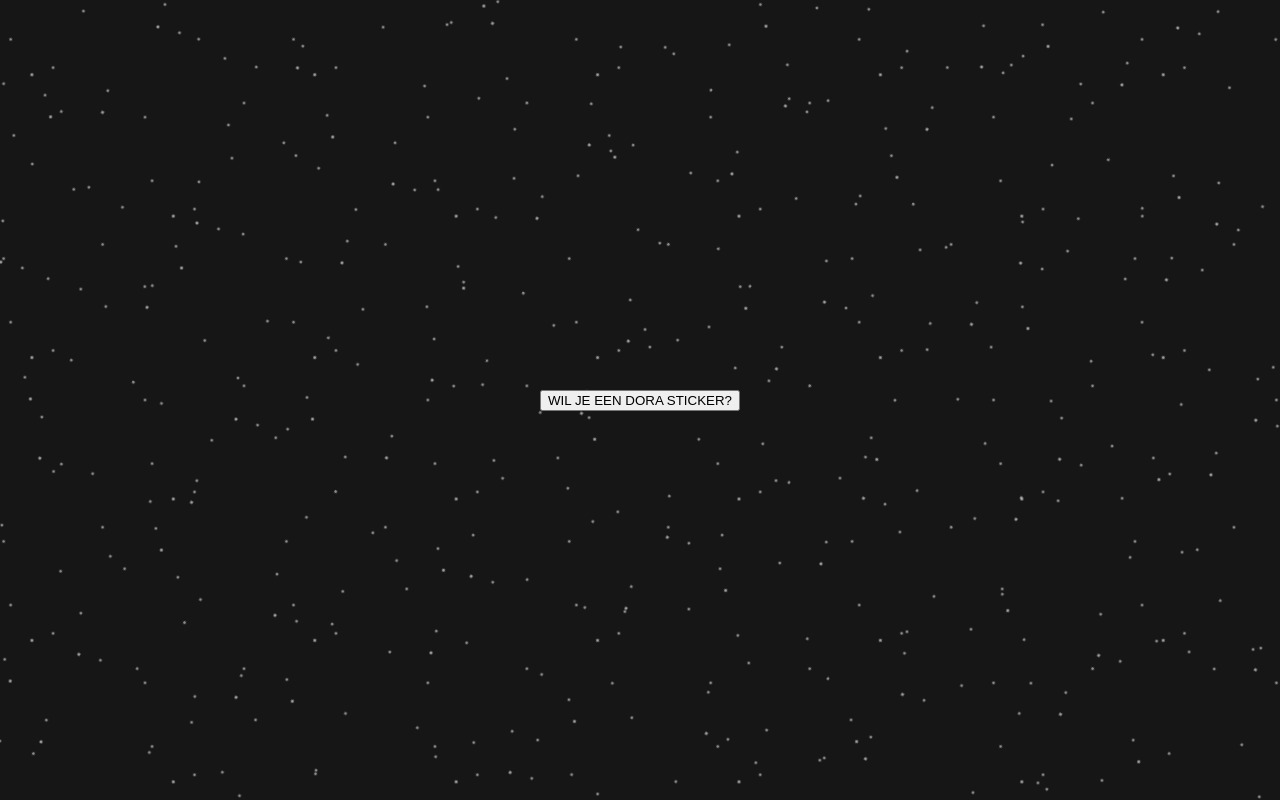
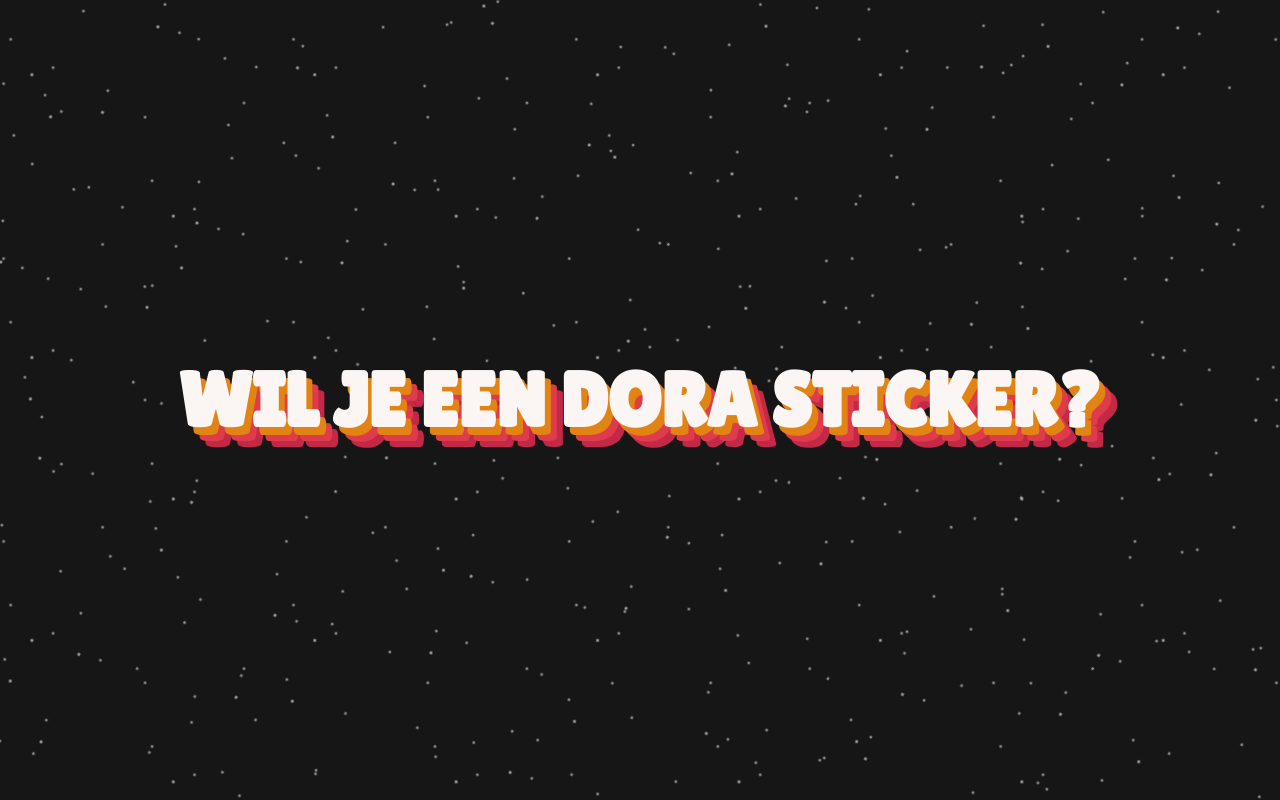
Before and after one commit to thomashutze/kaas, a website built with Parcel: page index.html in a window 1280 px wide. Shown: the top 800 px of the page. Built offline with nearby package versions, Linux system fonts and the light colour scheme.

Commit message:
Update index.html

```diff
--- a/index.html
+++ b/index.html
@@ -12,7 +12,7 @@
 
   <body>
     <div class="title">
-      <button class="btn default">WIL JE EEN DORA STICKER?</button>
+      <h1>WIL JE EEN DORA STICKER?</h1>
     </div>
 
     <div class="starfield">
```
